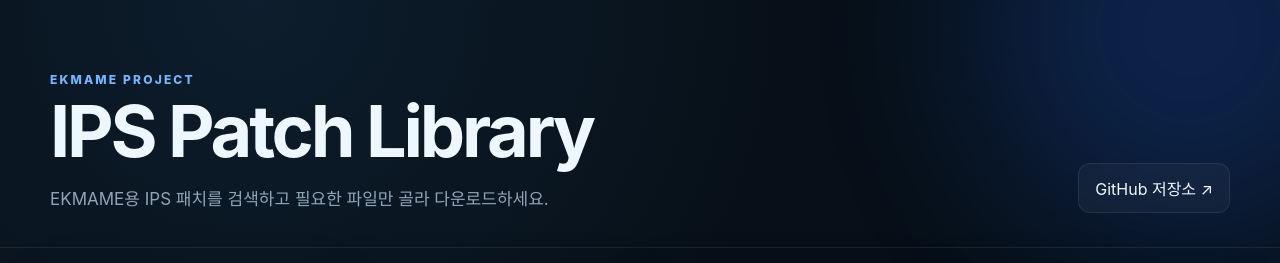
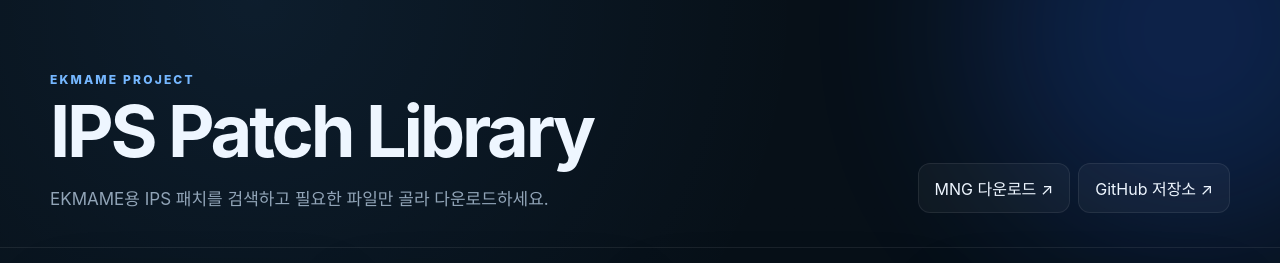
Before and after one commit to WOOSEOK99/EKMAME_IPS, a plain HTML site: page index.html in a window 1280 px wide. Shown: the top 263 px of the page. Drawn offline with Linux system fonts and the light colour scheme.

Commit message:
Link MNG download library from IPS homepage

```diff
--- a/index.html
+++ b/index.html
@@ -18,7 +18,10 @@
         <h1>IPS Patch Library</h1>
         <p class="hero-copy">EKMAME용 IPS 패치를 검색하고 필요한 파일만 골라 다운로드하세요.</p>
       </div>
-      <a class="github-link" href="https://github.com/WOOSEOK99/EKMAME_IPS" target="_blank" rel="noopener noreferrer">GitHub 저장소 ↗</a>
+      <div class="toolbar-actions">
+        <a class="github-link" href="./mng.html">MNG 다운로드 ↗</a>
+        <a class="github-link" href="https://github.com/WOOSEOK99/EKMAME_IPS" target="_blank" rel="noopener noreferrer">GitHub 저장소 ↗</a>
+      </div>
     </div>
   </header>
 
```
